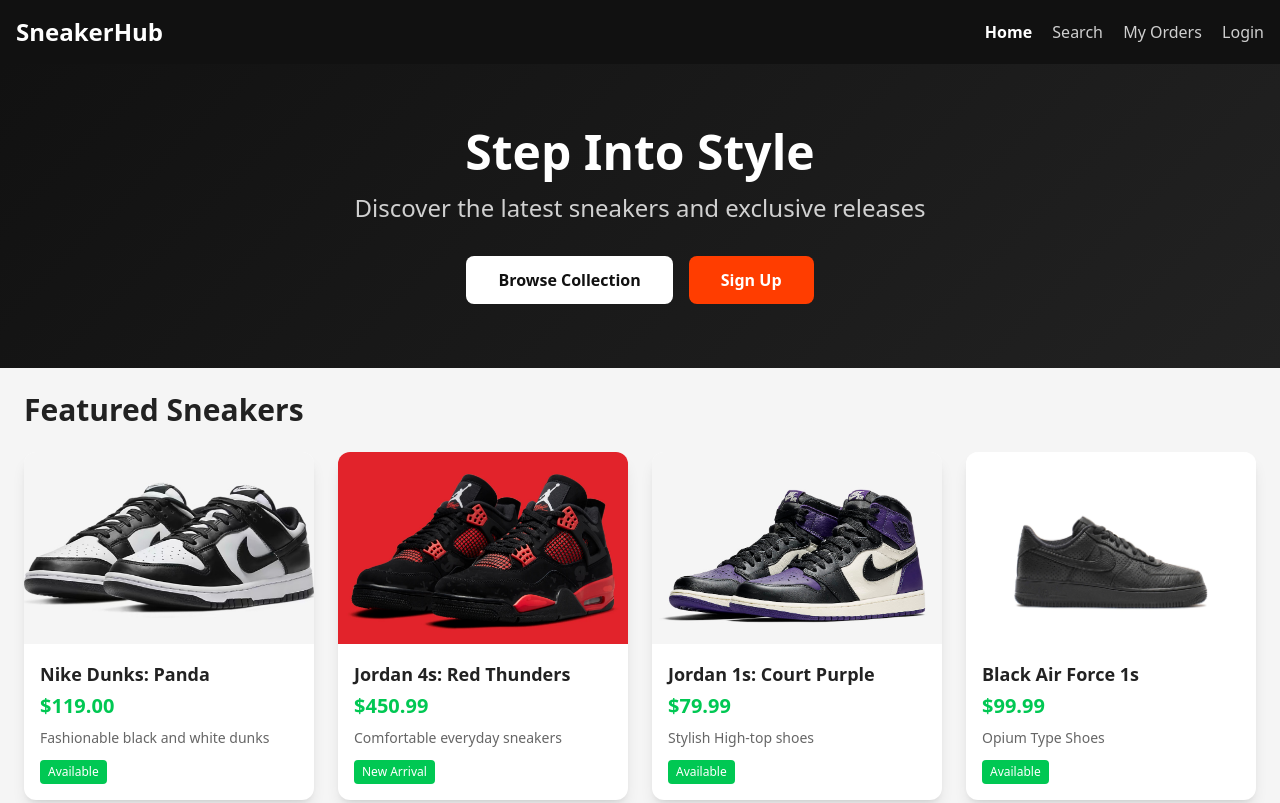
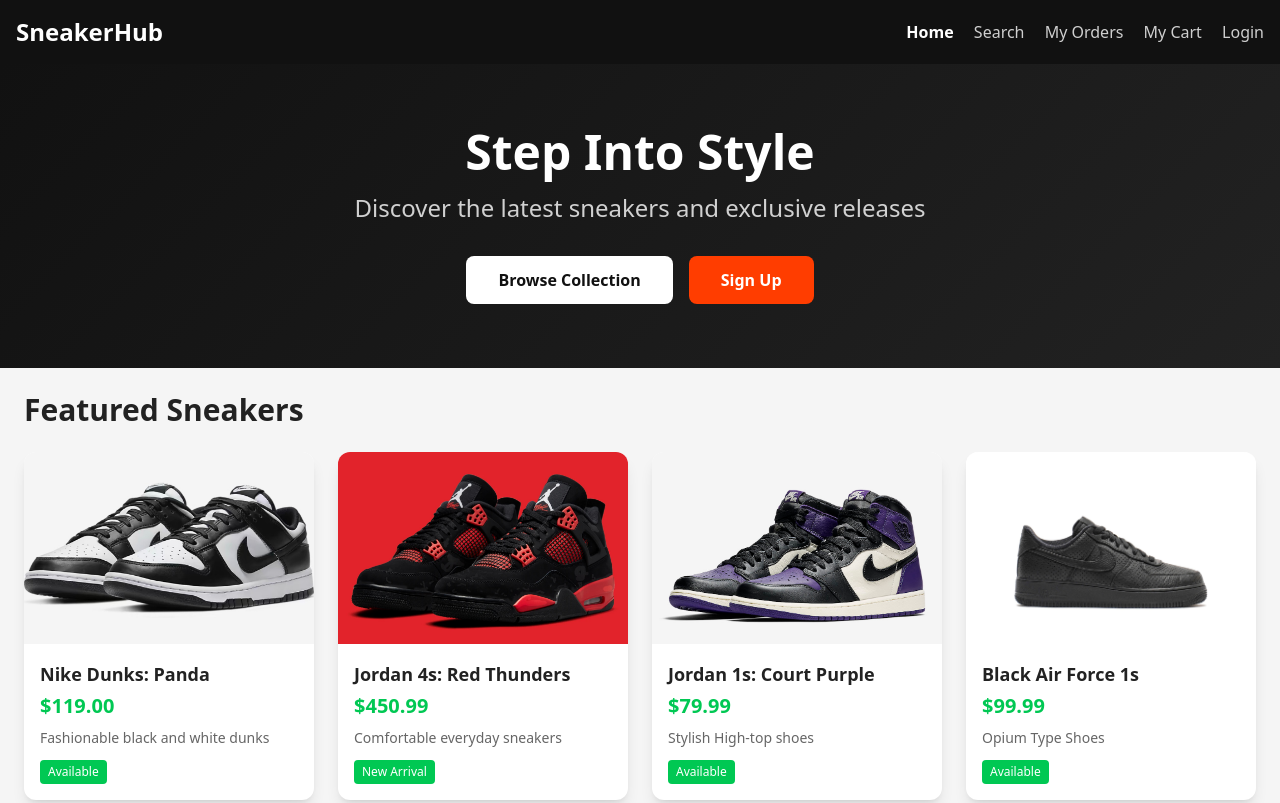
Before and after one commit to ayaanb132/SneakerHub, a website: page index.HTML in a window 1280 px wide. Shown: the top 803 px of the page. Drawn offline with nearby package versions, Linux system fonts and the light colour scheme.

Commit message:
Update index.HTML

```diff
--- a/index.HTML
+++ b/index.HTML
@@ -33,6 +33,7 @@
                 <a href="index.HTML" class="font-semibold">Home</a>
                 <a href="src/search-products.HTML" class="hover-text-accent" style="color: rgba(255,255,255,0.8);">Search</a>
                 <a href="src/order-tracking.HTML" class="hover-text-accent" style="color: rgba(255,255,255,0.8);" id="orders-link">My Orders</a>
+                <a href="src/cart.HTML" class="hover-text-accent" style="color: rgba(255,255,255,0.8);" id="cart-link">My Cart</a>
                 <a href="src/user-registration.HTML" class="hover-text-accent" style="color: rgba(255,255,255,0.8);" id="login-link">Login</a>
                 <button id="logout-btn" class="hidden bg-cta px-4 py-2 rounded hover-bg-cta text-white">Logout</button>
             </div>
```
